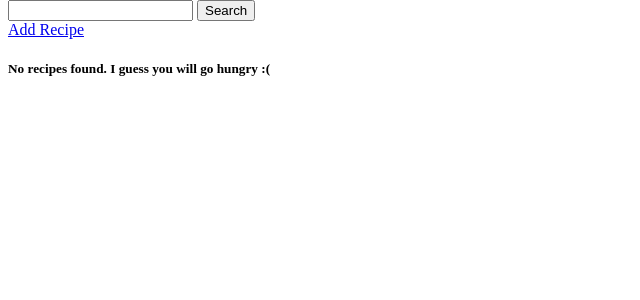
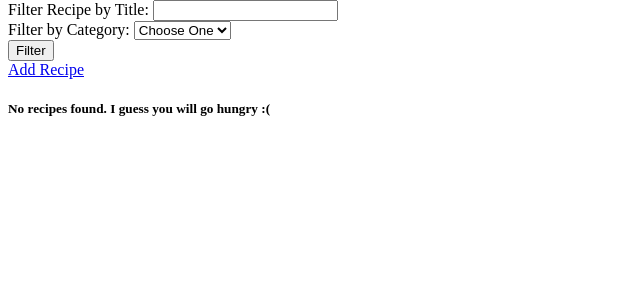
Before and after one commit to parkerbowling/django-app, a Django app: page /recipes/recipe_home/ in a window 1280 px wide. Shown: the part 26-326 px from the top of the page, without its empty margins (0-640 px from the left). Run offline with Django 4.2, Linux system fonts and the light colour scheme; data that the repository does not hold is empty.

Commit message:
added filters for recipe database, should be no bugs

```diff
--- a/mywebsite/recipes/views.py
+++ b/mywebsite/recipes/views.py
@@ -13,17 +13,35 @@ from django.views.generic import (
 class RecipeListView(ListView):
     template_name = "recipe_home.html"
     queryset = recipesModel.objects.all()
-    context_object_name = 'all_search_results'
+    context_object_name = 'filtered_results'
 
     def get_queryset(self):
-       result = super(RecipeListView, self).get_queryset()
-       query = self.request.GET.get('q')
-       if query:
-          postresult = recipesModel.objects.filter(title__icontains=query)
-          result = postresult
-       else:
-           result = recipesModel.objects.all()
-       return result
+        result = None
+
+        text_query = self.request.GET.get('text-filter')
+        category_query = self.request.GET.get('category-filter')
+
+        if text_query == None:
+            return recipesModel.objects.all()
+
+        if text_query != '' or category_query != "None":
+
+            if text_query == "" and category_query == "None":
+                return result
+            elif text_query != "" and category_query == "None":
+                postresult = recipesModel.objects.filter(title__icontains=text_query)
+                result = postresult
+            elif text_query == "" and category_query != "None":
+                print("here")
+                postresult = recipesModel.objects.filter(meal_type__iexact=category_query)
+                result=postresult
+            elif text_query != "" and category_query != "None":
+                postresult = recipesModel.objects.filter(title__icontains=text_query, meal_type__iexact=category_query)
+                result=postresult
+        else:
+            result = recipesModel.objects.all()
+
+        return result
 
 class RecipeDetailView(DetailView):
     template_name = "recipe_detail.html"
--- a/mywebsite/templates/recipe_home.html
+++ b/mywebsite/templates/recipe_home.html
@@ -6,24 +6,38 @@
 
 {% block body_content %}
 
-<form>
-    <input type="text" name="q">
-    <button>Search</button>
-</form>
+<div name="filter">
+
+    <form>
+        <div class="filters">
+          <label for="food-category" class="form-label">Filter Recipe by Title:</label>
+          <input type="text" name="text-filter">
+        </div>
+
+    <label for="food-type">Filter by Category:</label>
+        <select name="category-filter">
+            <option value="None">Choose One</option>
+            <option value="BREAKFAST">Breakfast</option>
+            <option value="LUNCH">Lunch</option>
+            <option value="DINNER">Dinner</option>
+            <option value="DESSERT">Dessert</option>
+            <option value="APPETIZER">Appetizer</option>
+        </select>
+        <div name="filter-button">
+        <button type="submit" class="btn btn-primary">Filter</button>
+        </div>
+    </form>
+</div>
 
 <a name="add-new-recipe" href="{% url 'recipes:add_recipe'%}">Add Recipe</a>
 
-{% block detail_view %}
-{% endblock detail_view %}
 
-{% block search_view %}
-{% endblock search_view %}
 
-    {% if not all_search_results %}
+    {% if not filtered_results %}
 <h5>No recipes found. I guess you will go hungry :(</h5>
     {% endif %}
 
-{% for recipe in all_search_results %}
+{% for recipe in filtered_results %}
     <h5><a href="{% url 'recipes:recipe_detail' recipe.id %}">{{ recipe.title }}</a></h5>
 {% endfor %}
 
```
